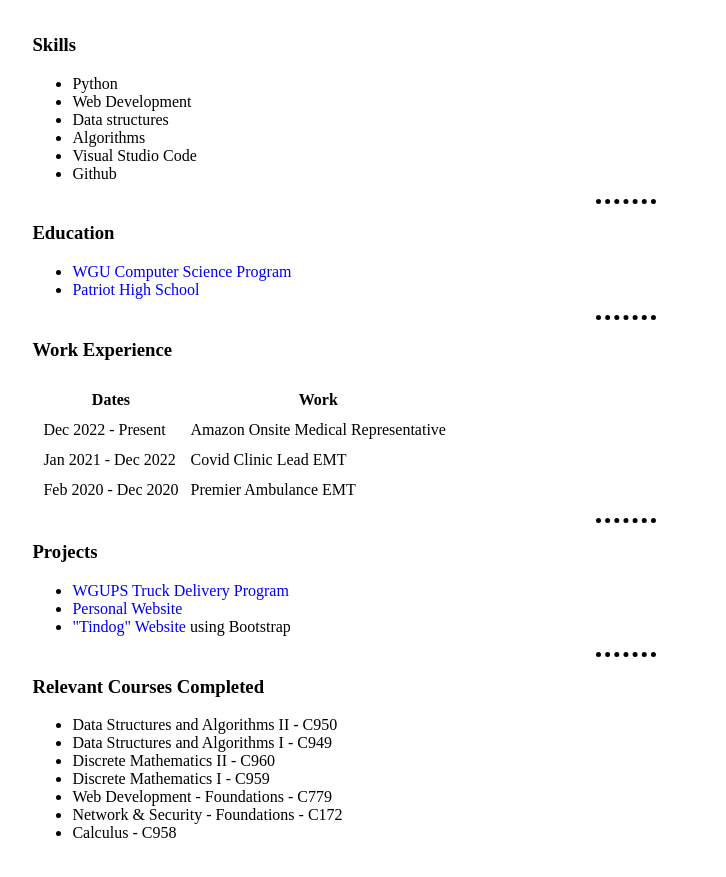
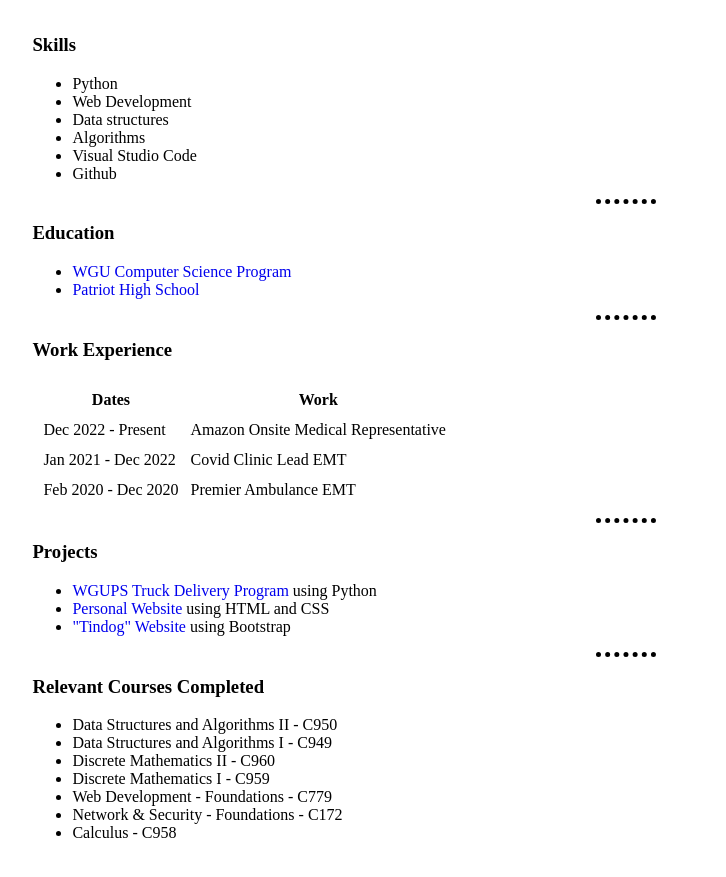
Before and after one commit to justinWGU/Online-Resume, a plain HTML site: page index.html in a window 1280 px wide. Shown: the part 223-1100 px from the top of the page, without its empty margins (14-740 px from the left). Drawn offline with Linux system fonts and the light colour scheme.

Commit message:
Added project languages

```diff
--- a/index.html
+++ b/index.html
@@ -52,8 +52,8 @@
         <div>
             <h3>Projects</h3>
             <ul>
-                <li><a href="https://github.com/justinWGU/C950_Project">WGUPS Truck Delivery Program</a></li>
-                <li><a href="https://justinwgu.github.io/Personal-Site/">Personal Website</a></li>
+                <li><a href="https://github.com/justinWGU/C950_Project">WGUPS Truck Delivery Program</a><span> using Python</span></li>
+                <li><a href="https://justinwgu.github.io/Personal-Site/">Personal Website</a><span> using HTML and CSS</span></li>
                 <li><a href="https://justinwgu.github.io/Tindog/">"Tindog" Website</a><span> using Bootstrap</span></li>
             </ul>
         </div>
```
